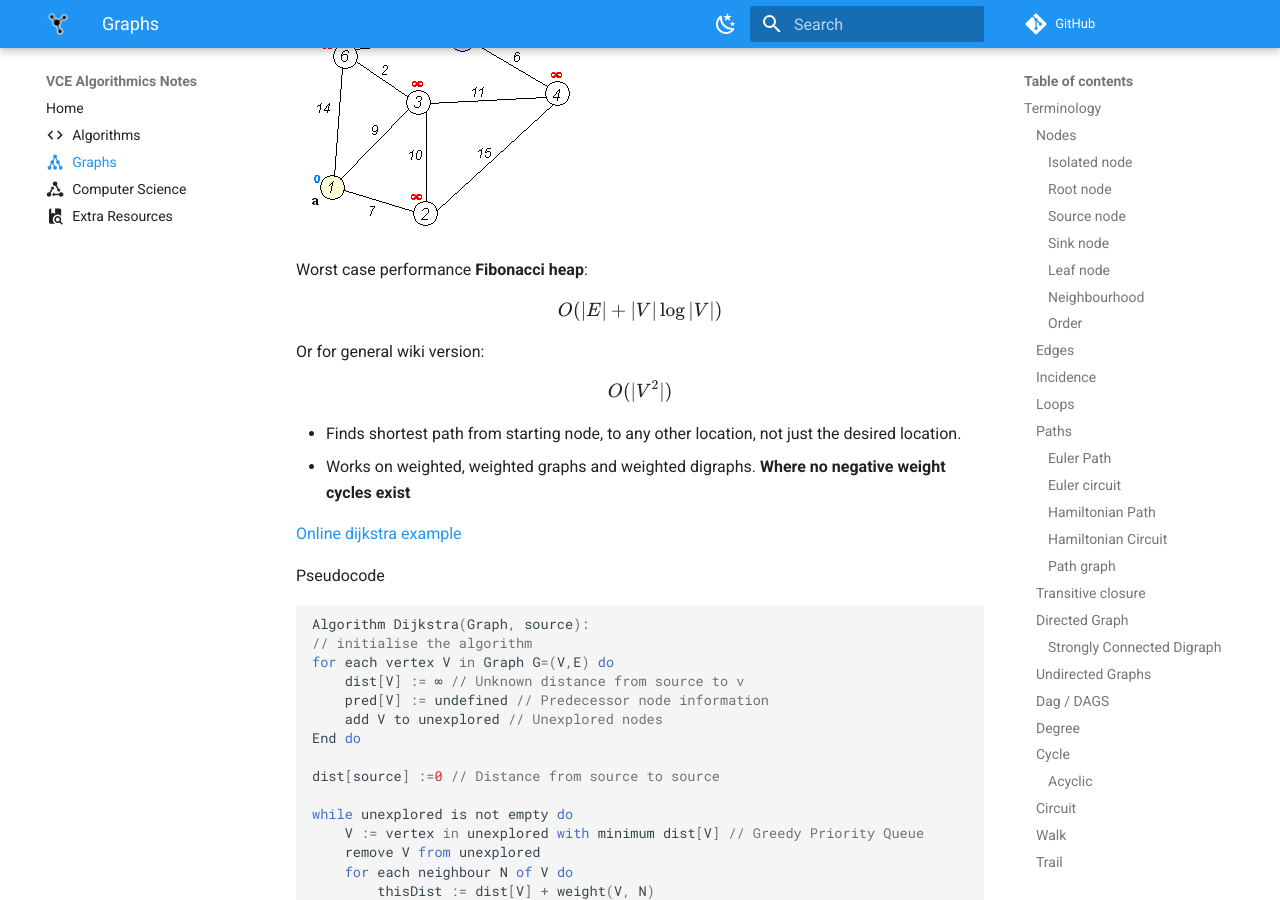
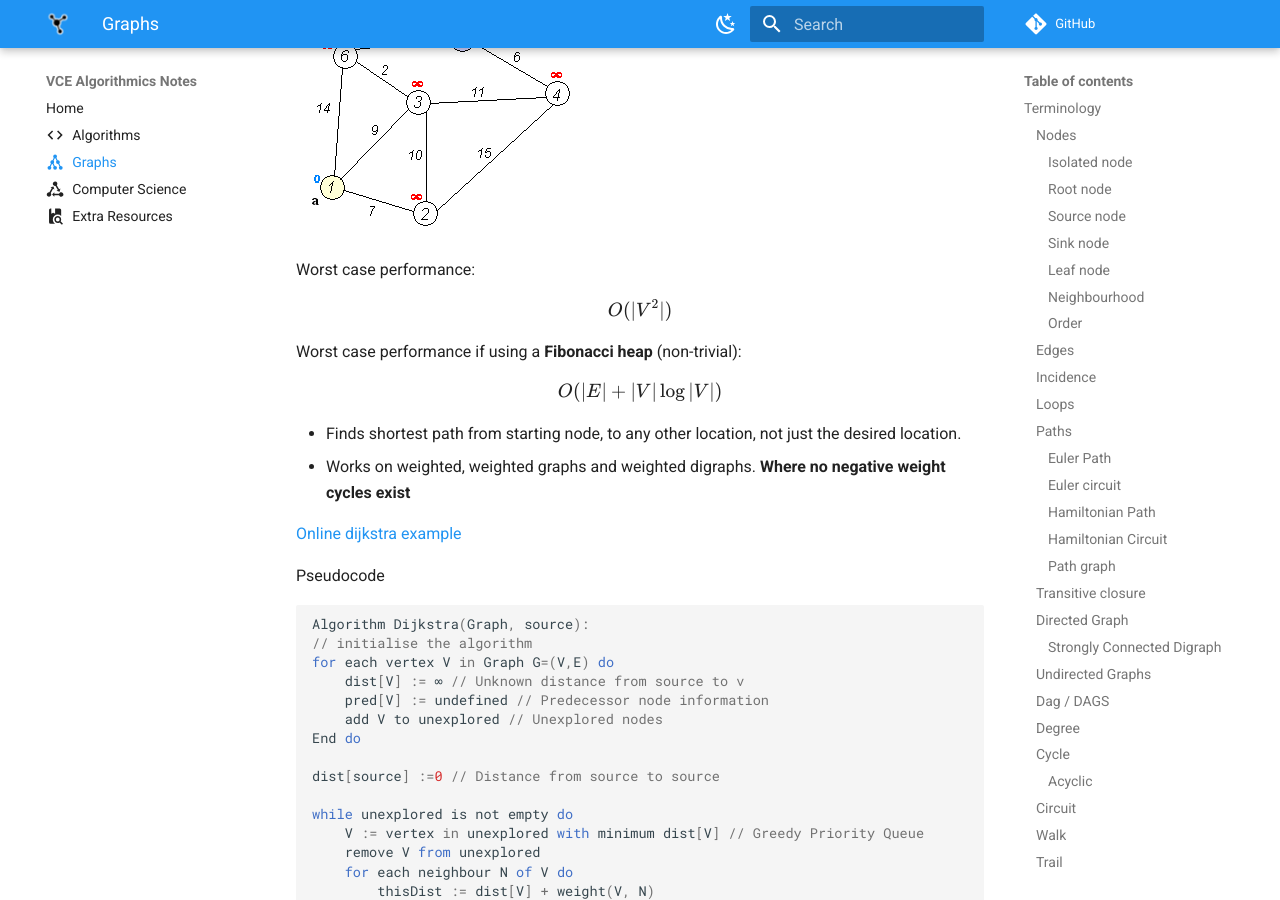
Before and after one commit to mcloughlan/algo-notes, an MkDocs documentation site: the page built from docs/graphs.md, in a window 1280 px wide and 900 px high, scrolled down 33029 px. Built offline with MkDocs 1.6.1 and Material for MkDocs 9.7.7, drawn with Linux system fonts in a browser that asks for light colours; comment, search, counter and statistics services are not loaded.

Commit message:
Made fib heap option appear secondary to the original time complexity of dijkstras

```diff
--- a/docs/graphs.md
+++ b/docs/graphs.md
@@ -849,12 +849,12 @@ Finds the shortest **greedy** path via a **[priority queue](computer-science.md#
 
 <img src="images/Dijkstra_Animation.gif" alt="Dijkstra_Animation">
 
-Worst case performance **Fibonacci heap**:
-$$\displaystyle O(|E|+|V|\log |V|)$$
-
-Or for general wiki version:
+Worst case performance:
 
 $$\displaystyle O(|V^2|)$$
+
+Worst case performance if using a **Fibonacci heap** (non-trivial):
+$$\displaystyle O(|E|+|V|\log |V|)$$
 
 - Finds shortest path from starting node, to any other location, not just the desired location.
 - Works on weighted, weighted graphs and weighted digraphs. **Where no negative weight cycles exist**
```
